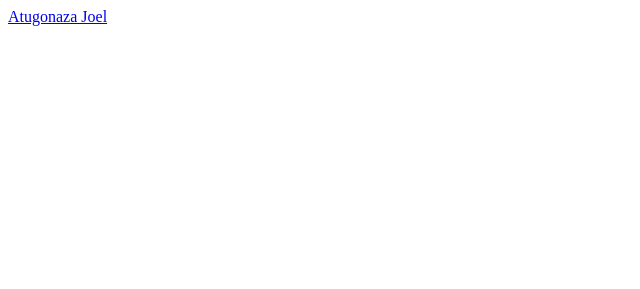
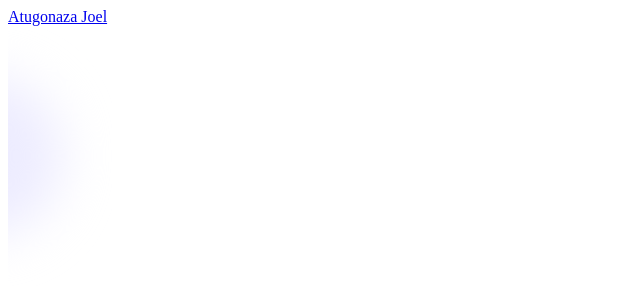
Before and after one commit to billionsjoel/my-portfolio, a plain HTML site: page index.html in a window 1280 px wide. Shown: the whole page, without its empty margins (0-640 px from the left). Drawn offline with Linux system fonts and the light colour scheme.

Commit message:
Add html svg

```diff
--- a/index.html
+++ b/index.html
@@ -21,7 +21,40 @@
           <a href="#"> Atugonaza Joel</a>
         </div>
         <div class="ham">
-          <img src="" alt="" />
+          <svg
+            width="104"
+            height="260"
+            viewBox="0 0 104 260"
+            fill="none"
+            xmlns="http://www.w3.org/2000/svg"
+          >
+            <g filter="url(#filter0_f_48_2349)">
+              <circle cx="-26" cy="130" r="80" fill="#EDECFF" />
+            </g>
+            <defs>
+              <filter
+                id="filter0_f_48_2349"
+                x="-156"
+                y="0"
+                width="260"
+                height="260"
+                filterUnits="userSpaceOnUse"
+                color-interpolation-filters="sRGB"
+              >
+                <feFlood flood-opacity="0" result="BackgroundImageFix" />
+                <feBlend
+                  mode="normal"
+                  in="SourceGraphic"
+                  in2="BackgroundImageFix"
+                  result="shape"
+                />
+                <feGaussianBlur
+                  stdDeviation="25"
+                  result="effect1_foregroundBlur_48_2349"
+                />
+              </filter>
+            </defs>
+          </svg>
         </div>
       </nav>
     </header>
```
